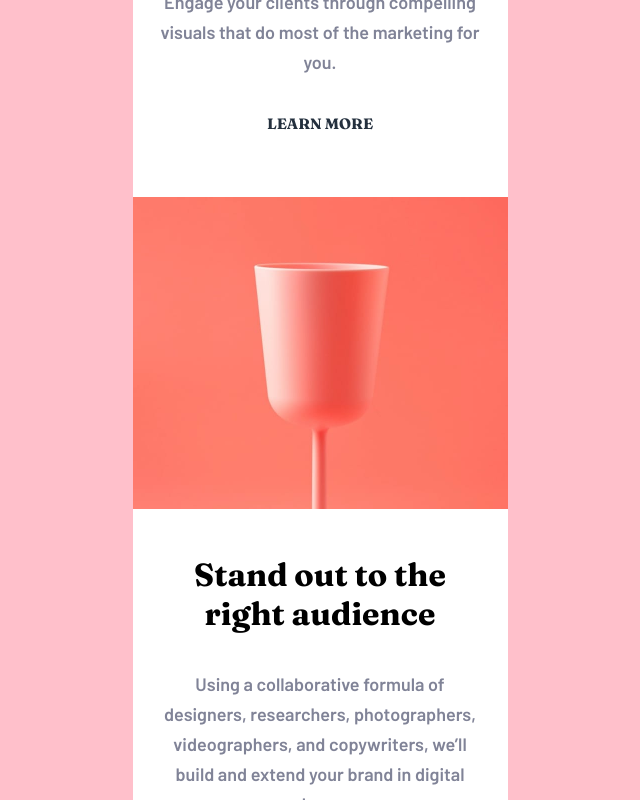
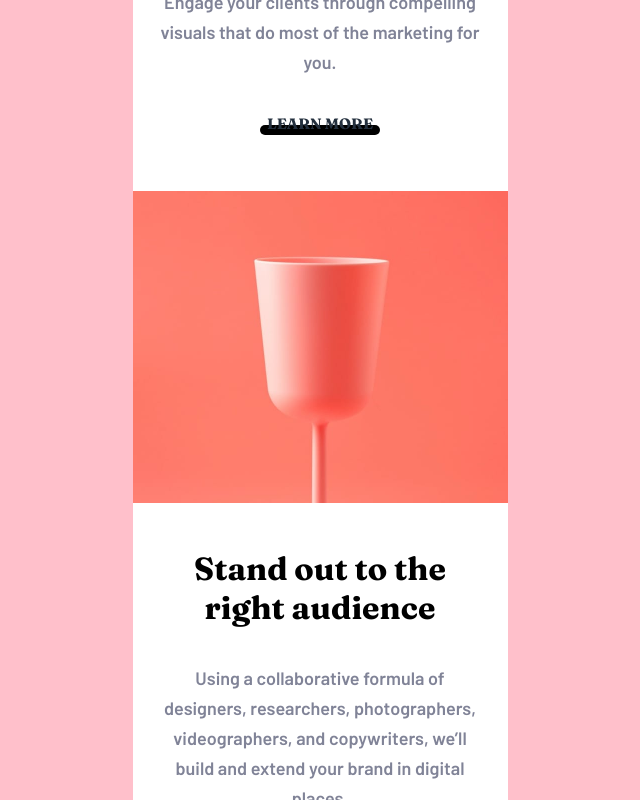
Before and after one commit to ltc870/sunnysideagencylandingpage, a React (Vite) app: page / in a window 1280 px wide. Shown: the part 1080-1880 px from the top of the page, without its empty margins (320-960 px from the left). Built offline with nearby package versions, Linux system fonts and the light colour scheme.

Commit message:
added styles to make div line an underline

```diff
--- a/src/components/Main.module.css
+++ b/src/components/Main.module.css
@@ -84,6 +84,14 @@
     padding: 2em 0em 4em;
 }
 
+.underline {
+    margin: -8px auto;
+    padding: 5px;
+    background-color: #000000;
+    width: 37%;
+    border-radius: 10px;
+}
+
 .graphicDesignContainer,
 .photographyContainer {
     max-width: 327px;
```
